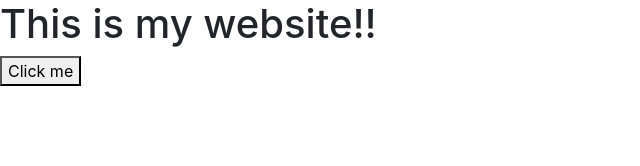
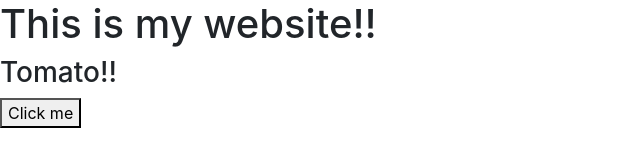
Before and after one commit to libsyz/git-101, a plain HTML site: page index.html in a window 1280 px wide. Shown: the whole page, without its empty margins (0-640 px from the left). Drawn offline with nearby package versions, Linux system fonts and the light colour scheme.

Commit message:
added tomato

```diff
--- a/index.html
+++ b/index.html
@@ -7,6 +7,7 @@
 <body>
 
   <h1> This is my website!!</h1>
+  <h3> Tomato!! </h3>
   <button> Click me </button>
 </body>
 </html>
```
